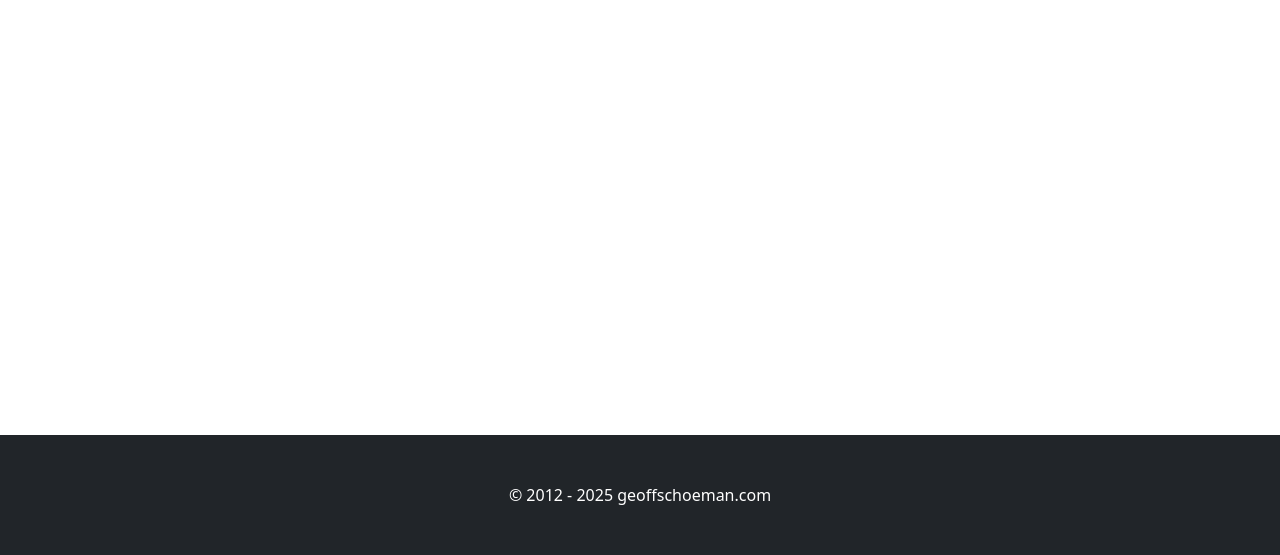
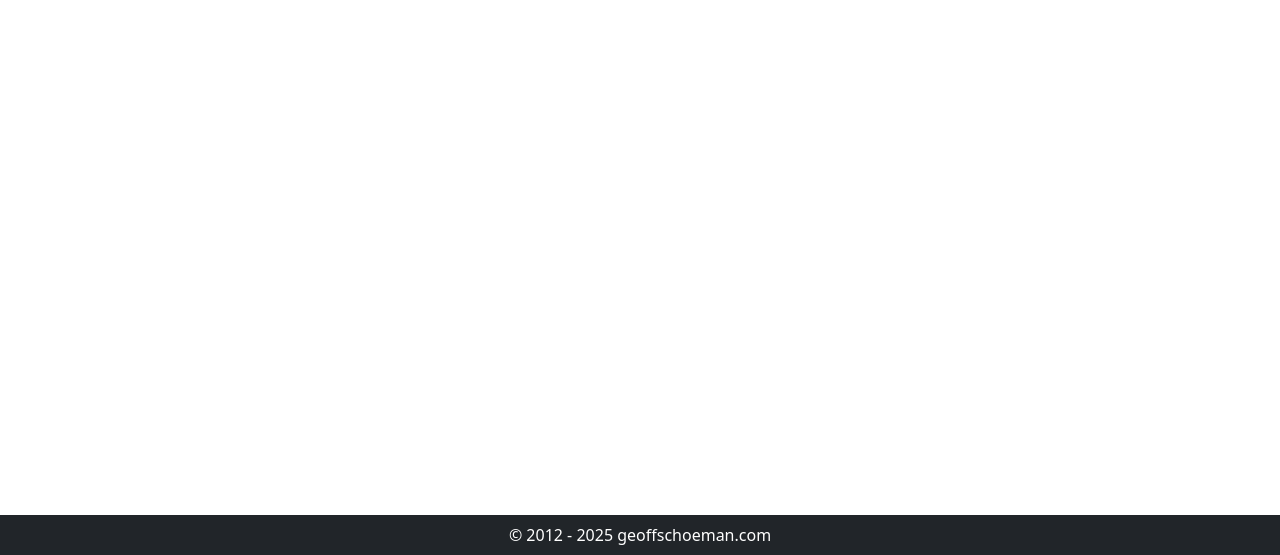
Before and after one commit to geoffschoeman/apps, a plain HTML site: page docs/index.html in a window 1280 px wide. Shown: the part 245-800 px from the top of the page. Drawn offline with nearby package versions, Linux system fonts and the light colour scheme.

Commit message:
footer size

```diff
--- a/docs/index.html
+++ b/docs/index.html
@@ -53,7 +53,7 @@
         </div>
     </main>
 
-    <footer class="bg-dark text-white py-5 mt-5 sticky-bottom mt-auto">
+    <footer class="bg-dark text-white py-2 mt-5 sticky-bottom mt-auto">
         <div class="container text-center">
             <p class="mb-0">&copy; 2012 - 2025 geoffschoeman.com</p>
         </div>
```
